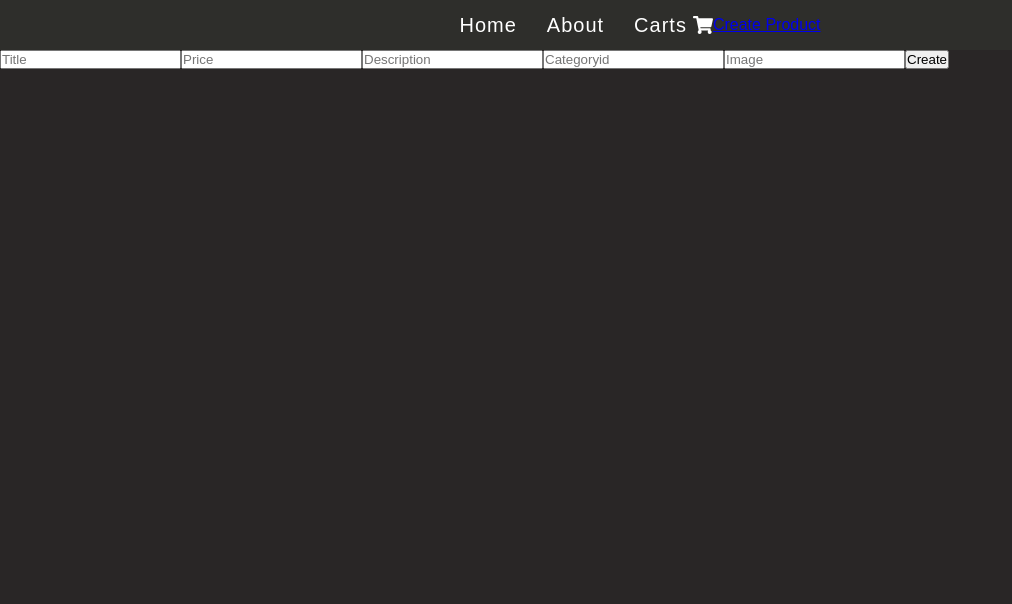
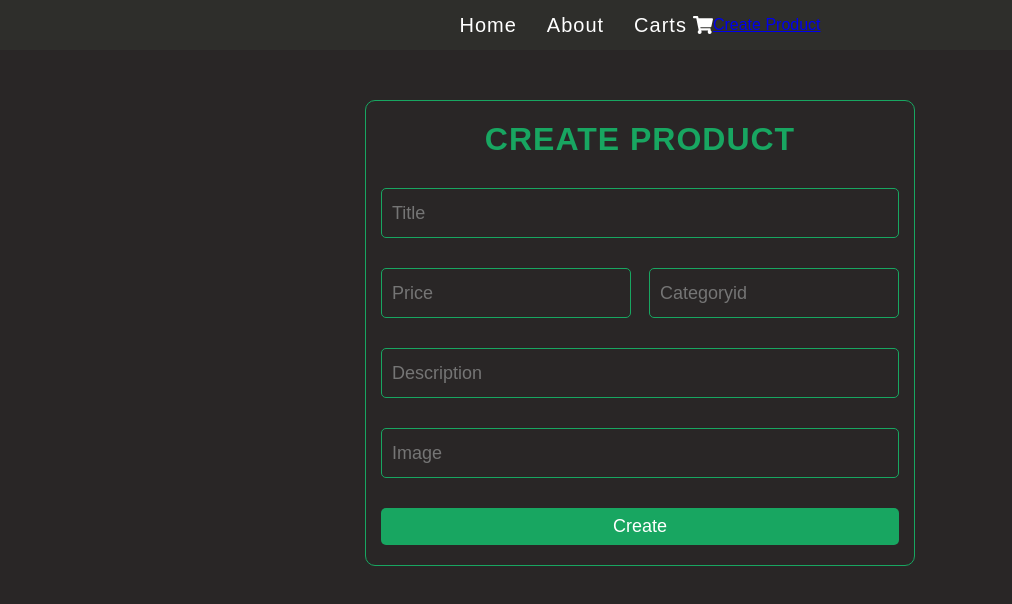
Before and after one commit to mehrojalieev/ContextApi_using-useReducer, a React (Vite) app: page /create-product in a window 1280 px wide. Shown: the top 604 px of the page, without its empty margins (0-1012 px from the left). Built offline with nearby package versions, Linux system fonts and the light colour scheme.

Commit message:
finished create form

```diff
--- a/src/App.scss
+++ b/src/App.scss
@@ -11,3 +11,7 @@ body {
     ::-webkit-scrollbar{
         display: none;
     }
+
+    :root{
+        --success-color: #18a661;
+    }
--- a/src/routes/create-product/CreateProduct.jsx
+++ b/src/routes/create-product/CreateProduct.jsx
@@ -35,12 +35,15 @@ const CreatePRoduct = () => {
     }
 
     return (
-        <div>
-            <form onSubmit={handleCreateProduct}>
+        <div className="create__product-wrapper">
+            <form className="create-form" onSubmit={handleCreateProduct}>
+            <h2>CREATE PRODUCT</h2>
                 <input value={title} onChange={(e) => setTitle(e.target.value)} type="text" placeholder="Title" />
+                <div className="product-count">
                 <input value={price} onChange={(e) => setPrice(e.target.value)} type="number" placeholder="Price" />
+                <input value={categoryId} onChange={(e) => SetCategoryId(e.target.value)} type="number" placeholder="Categoryid" />
+                </div>
                 <input value={description} onChange={(e) => setDescription(e.target.value)} type="text" placeholder="Description" />
-                <input value={categoryId} onChange={(e) => SetCategoryId(e.target.value)} type="number" placeholder="Categoryid" />
                 <input value={image} onChange={(e) => setImage(e.target.value)} type="text" placeholder="Image" />
                 <button type="submit">Create</button>
             </form>
--- a/src/routes/create-product/CreateProduct.scss
+++ b/src/routes/create-product/CreateProduct.scss
@@ -0,0 +1,58 @@
+.create__product-wrapper{
+    display: grid;
+    place-items: center;
+
+}
+.create-form{
+    width: 550px;
+    height: auto;
+    display: flex;
+    flex-direction: column;
+    align-items: center;
+    gap: 30px 10px;
+    padding: 20px 15px;
+    border-radius: 10px;
+    margin-top: 50px;
+    border: 1px solid var(--success-color);
+    h2{
+        font-size: 2rem;
+        color: var(--success-color);
+        letter-spacing: 1px;
+    }
+    input{
+        width: 100%;
+        height: 50px;
+        text-indent: 10px;
+        border: 1px solid var(--success-color);
+        border-radius: 5px;
+        background: transparent;
+        font-size: 18px;
+        color: #fff;
+        outline: none;
+    }
+    button{
+        width: 100%;
+        padding: 8px 0;
+        border: none;
+        border-radius: 5px;
+        font-size: 18px;
+        transition: 0.2s;
+        background: var(--success-color);
+        color: #fff;
+
+        &:hover{
+            cursor: pointer;
+            transform: scale(1.03);
+        }
+    }
+}
+
+.create-form > .product-count{
+    width: 100%;
+    display: flex;
+    align-items: center;
+    justify-content: space-between;
+    input{
+        width: 250px;
+    }
+}
```
